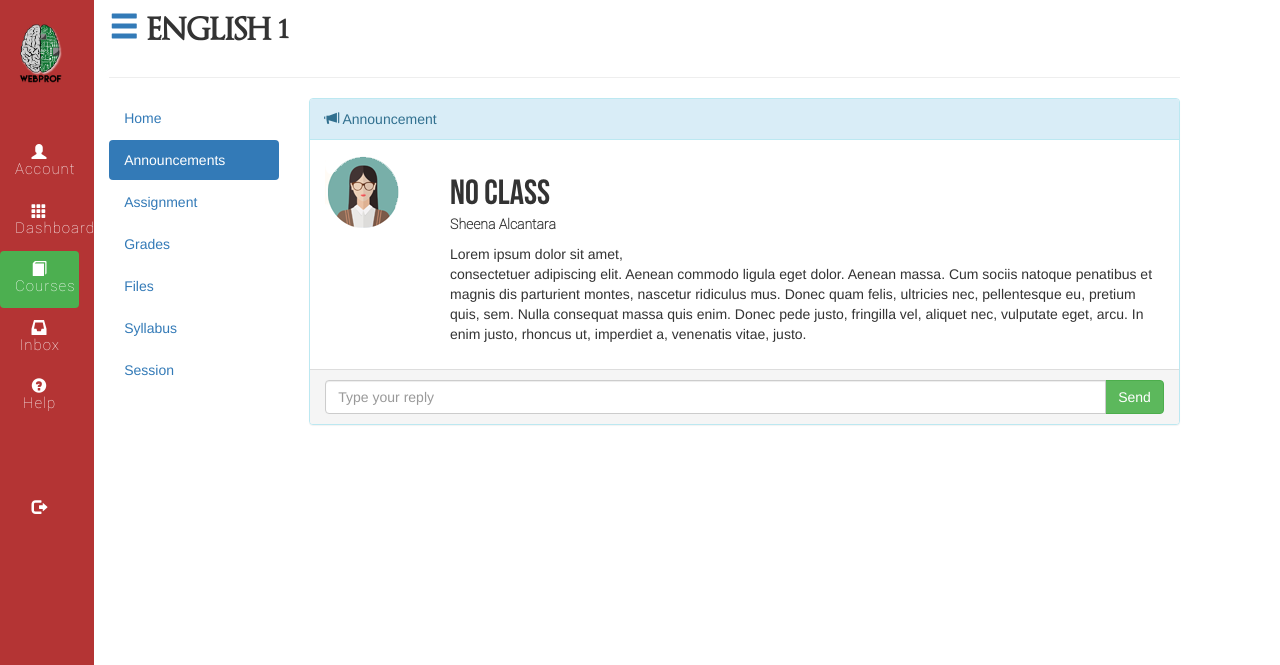
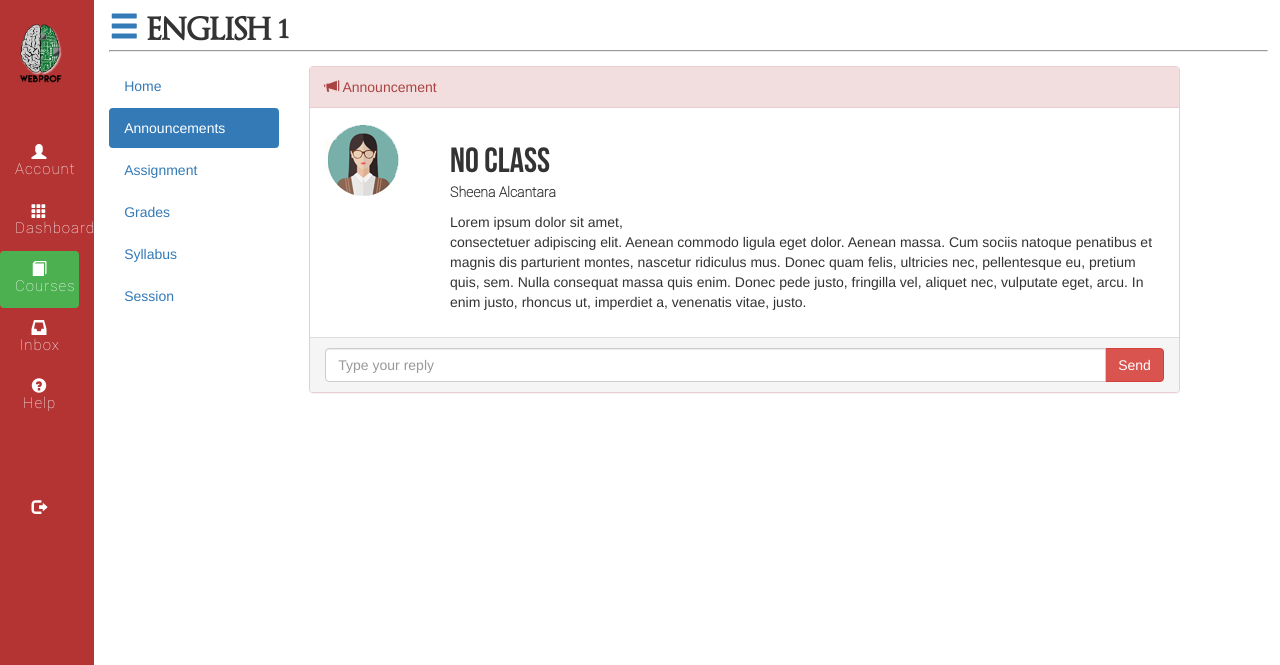
Before and after one commit to sheeennnna/ELearningSystem, a PHP site: page /student/announcementStudent.php in a window 1280 px wide. Shown: the top 665 px of the page. Run offline with PHP 8.4, Linux system fonts and the light colour scheme.

Commit message:
Update announcementStudent.php

```diff
--- a/student/announcementStudent.php
+++ b/student/announcementStudent.php
@@ -25,7 +25,7 @@
 					<span class='glyphicon glyphicon-th'></span>
 					</br>Dashboard
 				</a></li>
-				<li><a href="coursesStudent.php" class='active'>
+				<li><a href="courseStudentGrades.php" class='active'>
 					<span class='glyphicon glyphicon-book'></span>
 					<br>Courses</br>
 				</a></li>
@@ -51,7 +51,7 @@
 					<h3 class='course_header'><a href=""><span class="glyphicon glyphicon-menu-hamburger hide_menu"></span></a> ENGLISH 1</h3>
 				</div>
 				<div class='col col-md-11'>
-					<center><hr class="hr_line"></center>
+					<center><hr class="hr_line_header"></center>
 				</div>
 			</div>
 
@@ -66,13 +66,10 @@
 							<a href="announcementStudent.php"> Announcements </a>
 						</li>
 						<li role='presentation'>
-							<a href="coursesStudent.php"> Assignment </a>
+							<a href="assignmentStudent.php"> Assignment </a>
 						</li>
 						<li role='presentation'>
-							<a href="gradesStudent.php"> Grades </a>
-						</li>
-						<li role='presentation'>
-							<a href="filesStudent.php"> Files </a>
+							<a href="courseStudentGrades.php"> Grades </a>
 						</li>
 						<li role='presentation'>
 							<a href="coursesStudent.php"> Syllabus </a>
@@ -85,7 +82,7 @@
 				<!-- END OF SIDE MENU -->
 				<!-- BODY -->
 				<div class='col col-md-9'>
-					<div class="panel panel-info">
+					<div class="panel panel-danger">
 						<div class='panel-heading announcement_header'>
 							<span class='glyphicon glyphicon-bullhorn'></span> Announcement
 						</div>
@@ -108,7 +105,7 @@
 									<div class='input-group'>
 										<input type='text' class='form-control' placeholder='Type your reply'>
 										<span class='input-group-btn'>
-											<button class='btn btn-success' type='button'> Send </button>
+											<button class='btn btn-danger' type='button'> Send </button>
 										</span>
 									</div>
 								</div>
```
